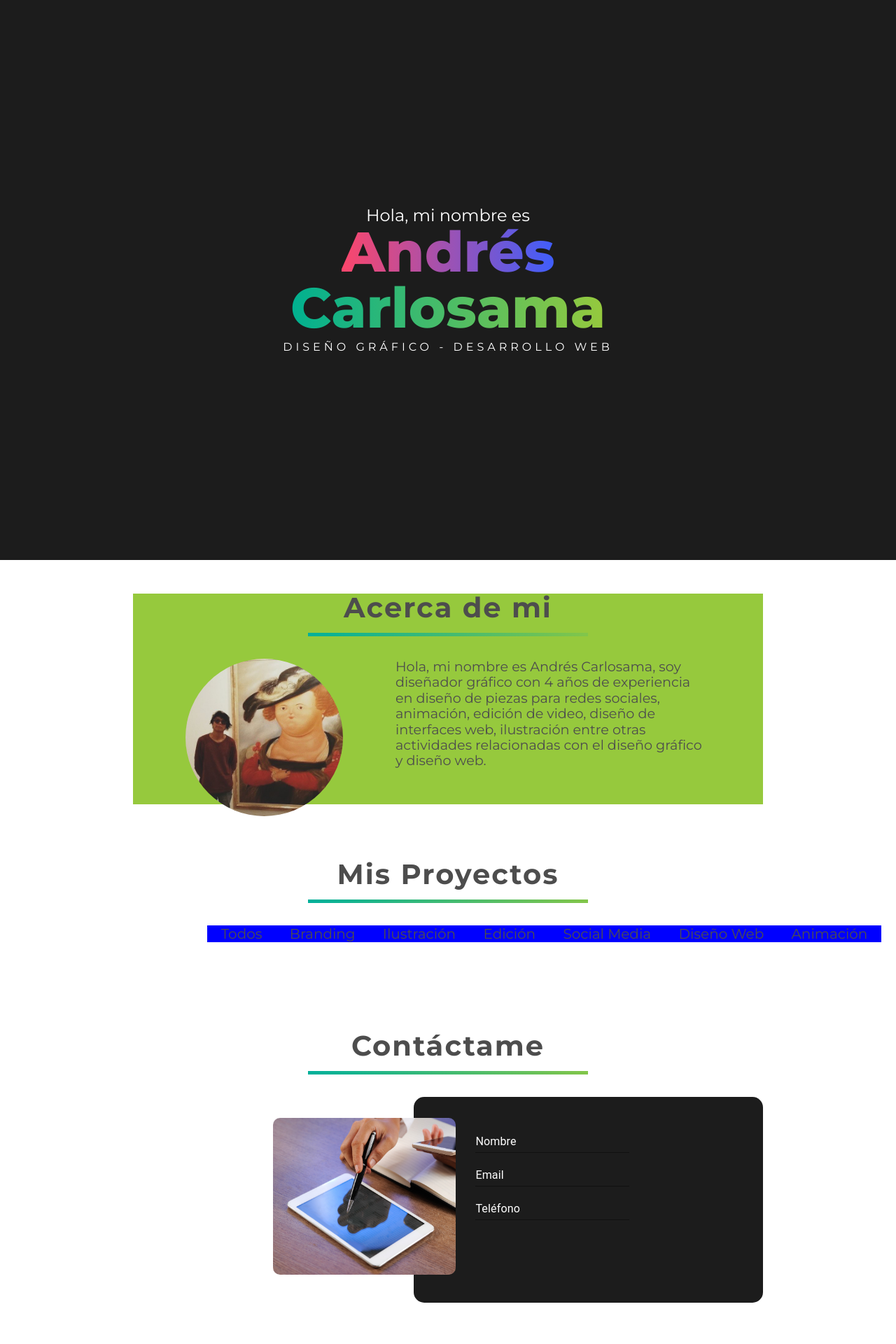
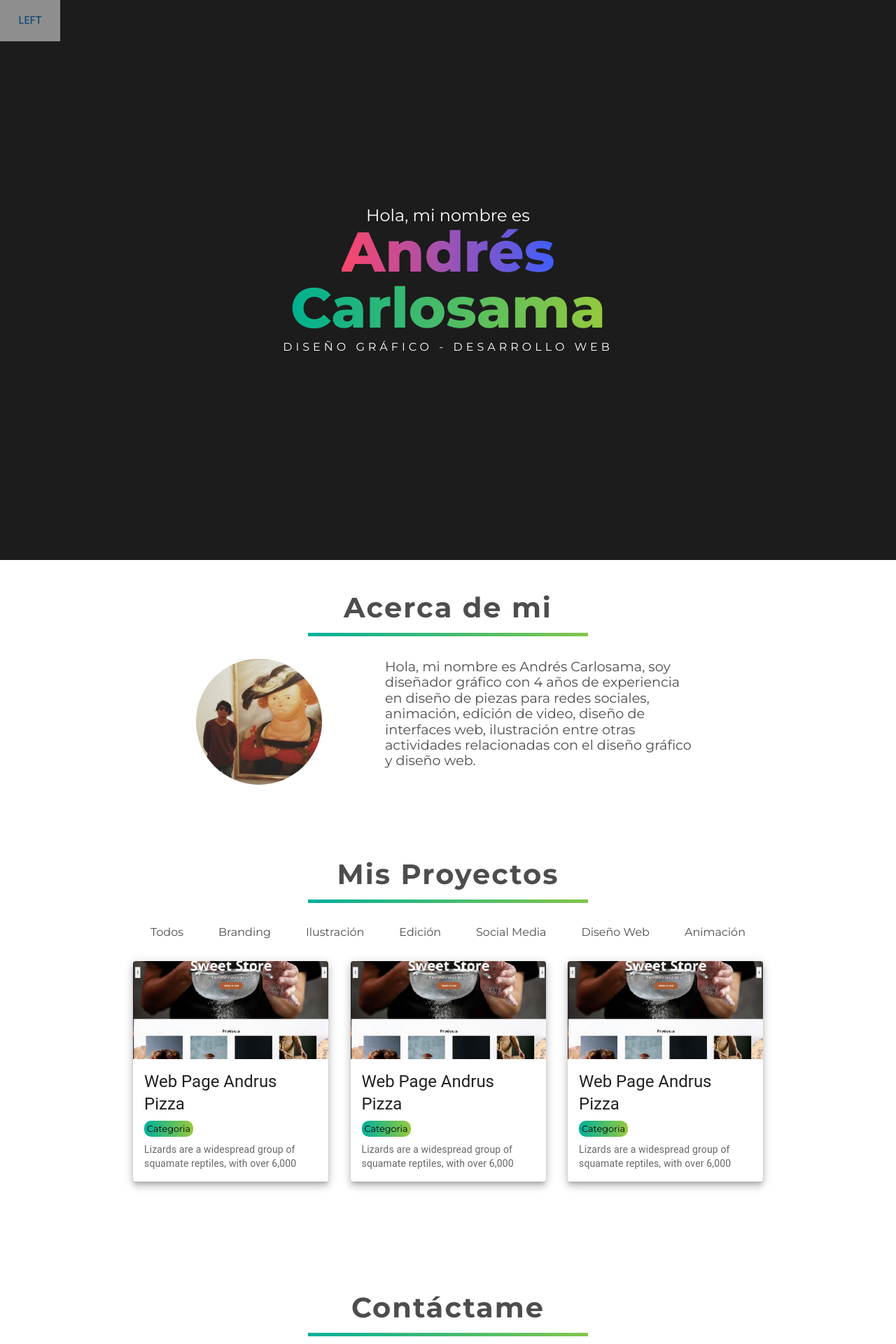
Before and after one commit to AndresCarlosamaDev/PortafolioDesign, a React (Create React App) app: page / in a window 1280 px wide. Shown: the top 1920 px of the page at 70% size. Built offline with nearby package versions, Linux system fonts and the light colour scheme.

Commit message:
Ajuste proyectos y banners

```diff
--- a/package.json
+++ b/package.json
@@ -5,6 +5,7 @@
   "dependencies": {
     "@emotion/react": "^11.11.1",
     "@emotion/styled": "^11.11.0",
+    "@mui/icons-material": "^5.14.12",
     "@mui/material": "^5.14.12",
     "@testing-library/jest-dom": "^5.17.0",
     "@testing-library/react": "^13.4.0",
@@ -14,7 +15,6 @@
     "react-scripts": "5.0.1",
     "web-vitals": "^2.1.4"
   },
-
   "scripts": {
     "start": "react-scripts start",
     "build": "react-scripts build",
--- a/src/App.js
+++ b/src/App.js
@@ -1,6 +1,6 @@
 import './App.css';
-import './assets/css/base/base.css'
-import { Header } from './components/Header/Header';
+import './assets/css/base/base.css';
+import { TemporaryDrawer } from './components/Header/Header';
 import { Banner } from './components/Banner/Banner';
 import { Acerca } from './components/Acerca/Acerca';
 import { ContProyectos } from './components/Proyectos/Proyectos';
@@ -9,6 +9,7 @@ import { Contactame } from './components/Contactame/Contactame';
 function App() {
   return (
     <>
+      <TemporaryDrawer />
       <Banner />
       <Acerca />
       <ContProyectos />
--- a/src/assets/css/acerca.css
+++ b/src/assets/css/acerca.css
@@ -8,7 +8,6 @@
     display: flex;
     align-items: center;
     flex-direction: column;
-    background-color: #96c93d;
 }
 .contain-acerca_title{
     border: none;
@@ -30,7 +29,7 @@
     justify-content: space-evenly;
 }
 .contain-acerca_info_img{
-    width: 25%;
+    width: 20%;
     height: 13rem;
 }
 .contain-acerca_info_img img{
--- a/src/assets/css/banner.css
+++ b/src/assets/css/banner.css
@@ -16,7 +16,7 @@
 .contain-banner-h1_A{
     font-size: 5rem;
     font-weight: 800;
-    background: linear-gradient(90deg, rgba(252,70,107,1) 0%, rgba(63,94,251,1) 100%);
+    background: linear-gradient(90deg, #fc466b 0%, #3f5efb 100%);
     -webkit-background-clip: text;
     color: transparent;
 }
--- /dev/null
+++ b/src/assets/css/capsula.css
@@ -0,0 +1,12 @@
+.capsula{
+    display: inline-flex;
+    justify-content: flex-start;
+    padding: .25rem;
+    border-radius: 10px;
+    margin-bottom: .5rem;
+    background: linear-gradient(90deg, #00b09b 0%, #96c93d 100%);
+}
+.capsula h4{
+    color: #000;
+    font-size: .8rem;
+}
--- /dev/null
+++ b/src/assets/css/header.css
@@ -0,0 +1,8 @@
+.header-contain{
+    background-color: transparent;
+    position: absolute;
+    z-index: 99;
+    background-color: white;
+    padding: .7rem;
+    opacity: 50%;
+}
--- a/src/assets/css/proyectos.css
+++ b/src/assets/css/proyectos.css
@@ -22,11 +22,30 @@
     text-align: center;
     margin-bottom: 1rem;
 }
+
+.containProyectos-categorias{
+    width: 100%;
+}
 .containProyectos-categorias ol{
     display: flex;
     justify-content: space-around;
     align-items: center;
-    font-size: 1.25rem;
-    width: 140%;
-    background-color: blue;
+    font-size: 1rem;
 }
+.containProyectos-categorias button{
+    cursor: pointer;
+}
+.containProyectos-categorias button:hover{
+    font-weight: 600;
+    border: none;
+    border-bottom: 2px solid;
+    padding-bottom: .5rem;
+    border-image: linear-gradient(90deg, #fc466b 0%, #3f5efb 100%) 1;
+    transition: all 0.2s ease-in-out;
+}
+
+.containProyectos-trabajos{
+    margin: 2rem 0;
+    display: flex;
+    justify-content: space-between;
+}
--- a/src/components/Header/Header.jsx
+++ b/src/components/Header/Header.jsx
@@ -1,14 +1,68 @@
-import React from "react";
+import React, { useState, Fragment } from 'react';
+import '../../assets/css/header.css'
+import Box from '@mui/material/Box';
+import Drawer from '@mui/material/Drawer';
+import Button from '@mui/material/Button';
+import List from '@mui/material/List';
+import Divider from '@mui/material/Divider';
+import ListItem from '@mui/material/ListItem';
+import ListItemButton from '@mui/material/ListItemButton';
+import ListItemIcon from '@mui/material/ListItemIcon';
+import ListItemText from '@mui/material/ListItemText';
+import InboxIcon from '@mui/icons-material/MoveToInbox';
+import MailIcon from '@mui/icons-material/Mail';
+import MenuIcon from '@mui/icons-material/Menu';
 
-export const Header = () => {
+export function TemporaryDrawer() {
+    const [state, setState] = useState({
+        top: false,
+    });
+
+    const toggleDrawer = (anchor, open) => (event) => {
+        if (event.type === 'keydown' && (event.key === 'Tab' || event.key === 'Shift')) {
+            return;
+        }
+
+        setState({ ...state, [anchor]: open });
+    };
+
+    const list = (anchor) => (
+        <Box
+            sx={{ width: 250 }}
+            role="presentation"
+            onClick={toggleDrawer(anchor, false)}
+            onKeyDown={toggleDrawer(anchor, false)}
+        >
+            <List>
+                {['Acerca de mi', 'Mi Portafolio', 'Contáctame'].map((text, index) => (
+                    <ListItem key={text} disablePadding>
+                        <ListItemButton>
+                            <ListItemIcon>
+                                {index % 2 === 0 ? <InboxIcon /> : <MailIcon />}
+                            </ListItemIcon>
+                            <ListItemText primary={text} />
+                        </ListItemButton>
+                    </ListItem>
+                ))}
+            </List>
+            <Divider />
+        </Box>
+    );
+
     return (
-        <div>
-            <li>
-                <ul>Acerca de mi</ul>
-                <ul>Mis Proyectos</ul>
-                <ul>Mis Servicios</ul>
-                <ul>Contáctame</ul>
-            </li>
+        <div className='header-contain'>
+            {['left'].map((anchor) => (
+                <Fragment key={anchor}>
+                    <Button onClick={toggleDrawer(anchor, true)}>{anchor}</Button>
+                    <Drawer
+                        anchor={anchor}
+                        open={state[anchor]}
+                        onClose={toggleDrawer(anchor, false)}
+                    >
+                        {list(anchor)}
+                    </Drawer>
+                </Fragment>
+            ))}
         </div>
-    )
+    );
 }
--- a/src/components/Proyectos/Proyectos.jsx
+++ b/src/components/Proyectos/Proyectos.jsx
@@ -1,5 +1,6 @@
 import React from "react";
 import "../../assets/css/proyectos.css";
+import { Trabajo } from "../Trabajo/Trabajo";
 
 export const ContProyectos = () => {
   return (
@@ -19,6 +20,11 @@ export const ContProyectos = () => {
                         <button><ul>Animación</ul></button>
                     </ol>
                 </div>
+                <div className="containProyectos-trabajos">
+                    <Trabajo />
+                    <Trabajo />
+                    <Trabajo />
+                </div>
         </div>
     </div>
   );
--- /dev/null
+++ b/src/components/Trabajo/Trabajo.jsx
@@ -0,0 +1,42 @@
+import React from 'react';
+import '../../assets/css/capsula.css'
+import Card from '@mui/material/Card';
+import CardContent from '@mui/material/CardContent';
+import CardMedia from '@mui/material/CardMedia';
+import Typography from '@mui/material/Typography';
+import { Button, CardActionArea, CardActions } from '@mui/material';
+import trabajoUno from '../../assets/img/p1.1.jpg'
+
+export const Trabajo = () => {
+  return (
+    <Card sx={{
+        maxWidth: '31%',
+        boxShadow: 7,
+        }}>
+      <CardActionArea>
+        <CardMedia
+          component="img"
+          height="140"
+          image={trabajoUno}
+          alt="Page Andrus Pizza"
+        />
+        <CardContent>
+          <Typography gutterBottom variant="h5" component="div">
+            Web Page Andrus Pizza
+          </Typography>
+          <div className='capsula'>
+            <h4>Categoria</h4>
+          </div>
+          <Typography variant="body2" color="text.secondary">
+            Lizards are a widespread group of squamate reptiles, with over 6,000
+          </Typography>
+        </CardContent>
+      </CardActionArea>
+      {/* <CardActions>
+        <Button size="small" color="primary">
+          Share
+        </Button>
+      </CardActions> */}
+    </Card>
+  );
+}
```
Also changed, not shown: src/assets/img/p1.1.jpg (added), 1 other file (tests, documents, lock files or other folders).
